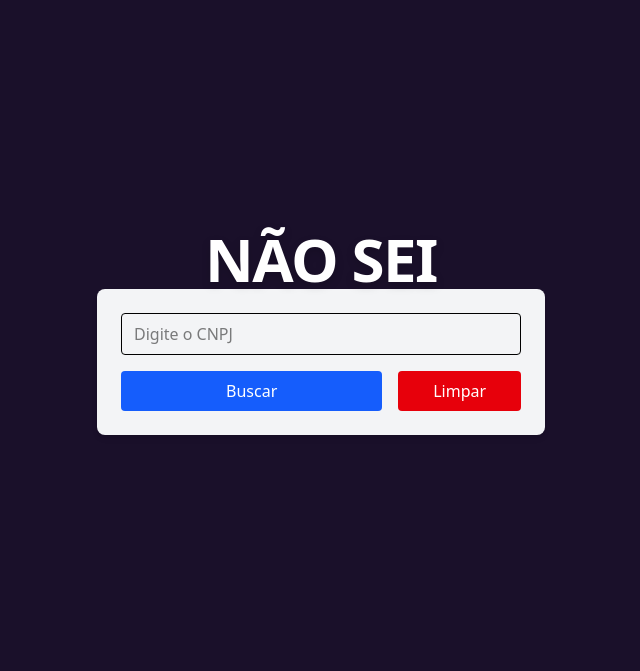
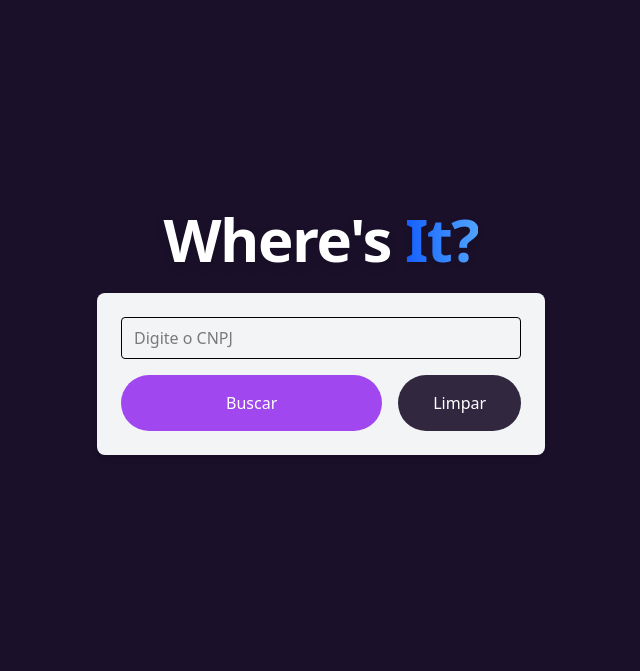
Before and after one commit to arthuurgab/carteiras_pesquisar, a Django app: page /consulta-cnpj/ in a window 1280 px wide. Shown: the part 64-735 px from the top of the page, without its empty margins (319-959 px from the left). Run offline with Django 5.2, Linux system fonts and the light colour scheme.

Commit message:
style: padronizando cores

```diff
--- a/consultar/templates/detalhes.html
+++ b/consultar/templates/detalhes.html
@@ -4,25 +4,25 @@
         <meta charset="UTF-8" />
         <meta name="viewport" content="width=device-width, initial-scale=1.0" />
         <script src="https://cdn.jsdelivr.net/npm/@tailwindcss/browser@4"></script>
+        <title>Buscador</title>
     </head>
 
     <body class="min-h-screen flex flex-col" style="background-color: #1a102a;">
         <nav class="w-full py-3 px-6 flex items-center justify-between" style="background-color: #110b19;">
-
-            <!-- LOGO ESQUERDA -->
             <div class="flex items-center">
                 <img src="C:\Users\rafae\Downloads\Logo Tex 3 Branca.png" alt="Logo Esquerda" class="h-10 w-auto">
             </div>
         </nav>
 
         <div class="flex-1 flex flex-col items-center justify-center p-4">
-            <h2 class="text-6xl font-extrabold  tracking-tight select-none">
+            <h2 class="text-6xl font-extrabold mb-6 tracking-tight select-none">
                 <span class="text-white drop-shadow-lg">
-                    NÃO SEI
+                    Where's
                 </span>
-
+                <span class="bg-gradient-to-r from-blue-600 to-blue-400 text-transparent bg-clip-text drop-shadow-md">
+                    It?
+                </span>
             </h2>
-
 
             <form method="POST" class="w-full max-w-md bg-gray-100 shadow-md rounded-lg p-6 flex flex-col items-center gap-4">
                 {% csrf_token %}
@@ -38,7 +38,7 @@
                     <div class="col-span-2">
                         <button
                             type="submit"
-                            class="w-full bg-blue-600 hover:bg-blue-700 text-white px-3 py-2 rounded font-medium cursor-pointer">
+                            class="w-full hover:bg-purple-700 text-white px-3 py-4 rounded-4xl font-medium cursor-pointer" style="background-color: #a047f0;">
                             Buscar
                         </button>
                     </div>
@@ -46,7 +46,7 @@
                     <div>
                         <a
                             href=""
-                            class="w-full block text-center bg-red-600 hover:bg-red-700 text-white px-3 py-2 rounded font-medium cursor-pointer">
+                            class="w-full block text-center text-white px-3 py-4 rounded-4xl font-medium cursor-pointer" style="background-color: #312840;">
                             Limpar
                         </a>
                     </div>
--- a/consultar/views.py
+++ b/consultar/views.py
@@ -24,10 +24,11 @@ def DetalheView(request):
             request.session["dados_cnpj"] = dados
             return redirect("consulta-cnpj")
         except Detalhes.DoesNotExist:
-            erro = "CNPJ não encontrado."
+            request.session["erro_cnpj"] = "CNPJ não encontrado."
             return redirect("consulta-cnpj")
 
     dados = request.session.pop("dados_cnpj", None)
     erro = request.session.pop("erro_cnpj", None)
 
+    print(erro)
     return render(request, "detalhes.html", {"dados": dados, "erro": erro, "data": data})
```
